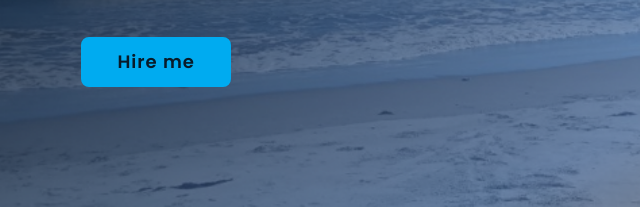
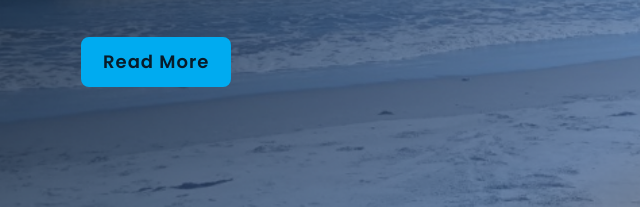
Before and after one commit to ArthurPal2/Finally-Portfolio, a plain HTML site: page index.html in a window 1280 px wide. Shown: the part 470-677 px from the top of the page, 34-674 px from the left. Drawn offline with nearby package versions, Linux system fonts and the light colour scheme.

Commit message:
Update index.html

```diff
--- a/index.html
+++ b/index.html
@@ -42,8 +42,8 @@
                 that enhance user experience.
             </p>
 
-            <div class="btn-box">
-                <a href="#" class="btn">Hire me</a>
+            <div class="btn-box btns">
+                <a href="#about" class="btn">Read More</a>
             </div>
         </div>
 
@@ -84,10 +84,6 @@
                 about user-centered design principles and enhancing my understanding of how to create seamless,
                 accessible websites for all users.
             </p>
-
-            <div class="btn-box btns">
-                <a href="#" class="btn">Read More</a>
-            </div>
         </div>
     </section>
 
```
